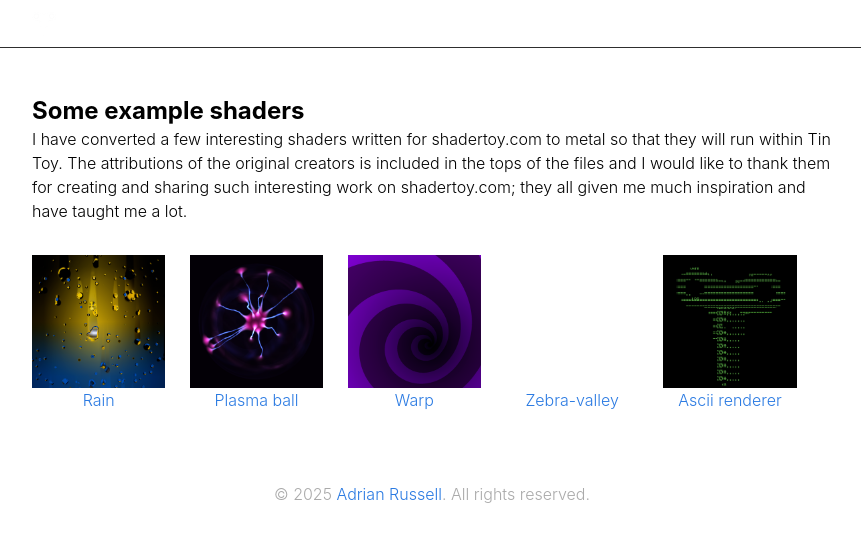
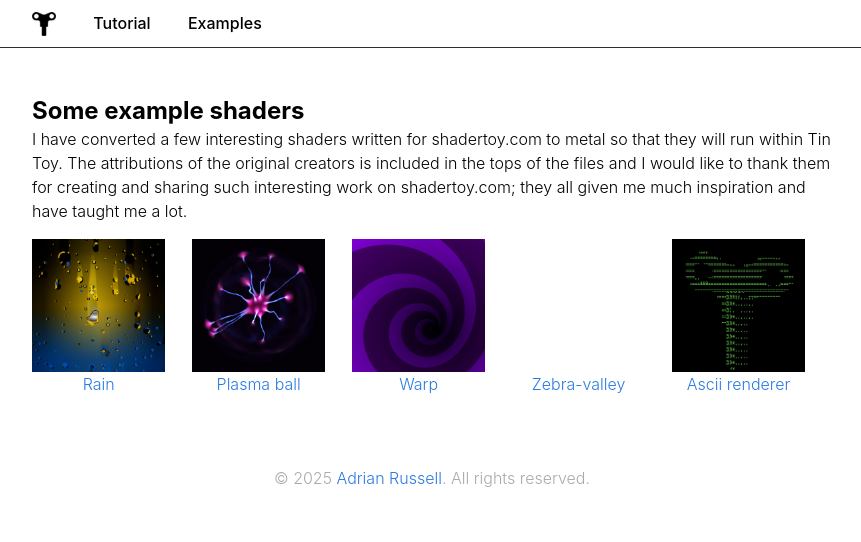
Before and after one commit to aderussell/aderussell.github.io, a Jekyll site: the page built from _tintoy/examples.md, in a window 1280 px wide. Shown: the top 542 px of the page, without its empty margins (208-1069 px from the left). Built offline with Jekyll 4.4.1, drawn with Linux system fonts in a browser that asks for light colours; nearby versions of some CDN libraries.

Commit message:
Fix a few styling issues for tin-toy pages

```diff
--- a/_layouts/tintoy.html
+++ b/_layouts/tintoy.html
@@ -20,6 +20,9 @@
     <link rel="stylesheet" href="{{ "/stylesheets/tintoy.css" | prepend: site.baseurl }}">
     <link rel="stylesheet" href="{{ "/stylesheets/highlight.css" | prepend: site.baseurl }}">
 
+    <meta name="theme-color" content="#222222" media="(prefers-color-scheme: dark)">
+    <meta name="theme-color" content="#ffffff" media="(prefers-color-scheme: light)">
+
     {% if page.js %}
      <script src="{{ page.js }}"></script>
     {% endif %}
@@ -37,7 +40,10 @@
     <div class="tintoy-site-nav">
       <ul>
         <li><a href="/tin-toy/" class="title-nav">
-          <img src="/images/tintoy/tin-toy-icon.png" height="24" />
+          <picture>
+            <source srcset="/images/tintoy/tin-toy-icon-light.png" media="(prefers-color-scheme: light)"/>
+            <img src="/images/tintoy/tin-toy-icon.png" height="24" />
+        </picture>
           <!-- <span class="title">Tin Toy</span> -->
         </a></li>
         <li><a href="/tin-toy/support" class="other-nav">Tutorial</a></li>
--- a/stylesheets/tintoy.scss
+++ b/stylesheets/tintoy.scss
@@ -85,6 +85,7 @@ table {
     padding-left: 16pt;
     padding-top: 8pt;
     padding-bottom: 8pt;
+    color: black;
 }
 
 
@@ -103,6 +104,7 @@ footer {
 
 .tintoy-site-nav {
     box-shadow: 0 0 0 1px #2e2e2e;
+    padding: 0em 2em;
 
     img {
         vertical-align: middle;
@@ -134,7 +136,6 @@ footer {
                 vertical-align: middle;
           	    text-align: center;
           	    text-decoration: none;
-          	    color: white;
           	    font-weight: 500;
 
             }
@@ -436,7 +437,8 @@ figure.demo {
 }
 
 .shader-block {
-	 display: inline-block;
+	 display: flex;
+	 flex-wrap: wrap;
 	 padding-inline-start: 0em;
 	 gap: 20pt;
 }
@@ -451,10 +453,6 @@ figure.demo {
 .shader-link-item img {
 	width: 100pt;
 	display: block;
-}
-
-.shader-link-item + .shader-link-item {
-   margin-left: 20px;
 }
 
 /* MathML */
@@ -535,6 +533,12 @@ ul.tokens.grey li {
 	.site-header a {
 		color: #eeeeee;
 	}
+
+
+	.other-nav {
+        color: white;
+	}
+
 }
 
 
```
Also changed, not shown: images/tintoy/tin-toy-icon-light.png (added).
